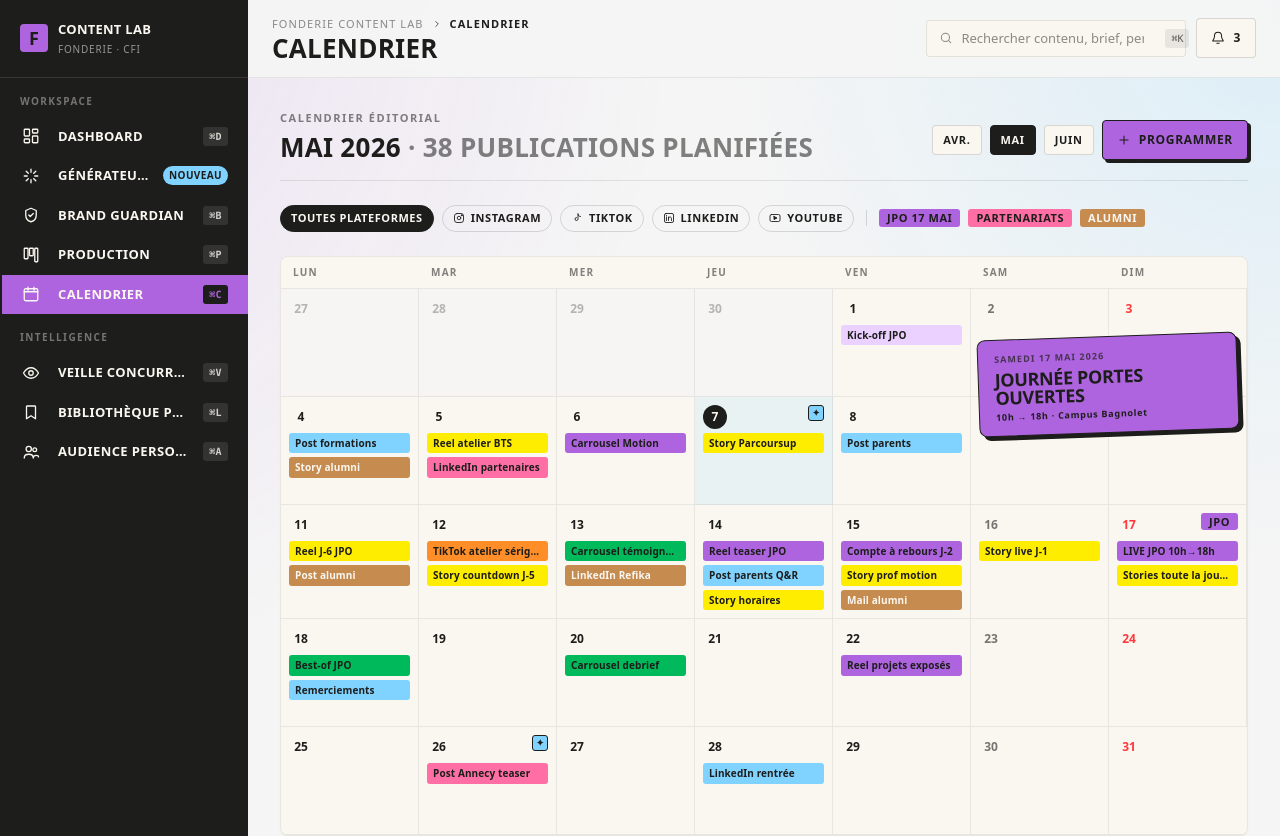
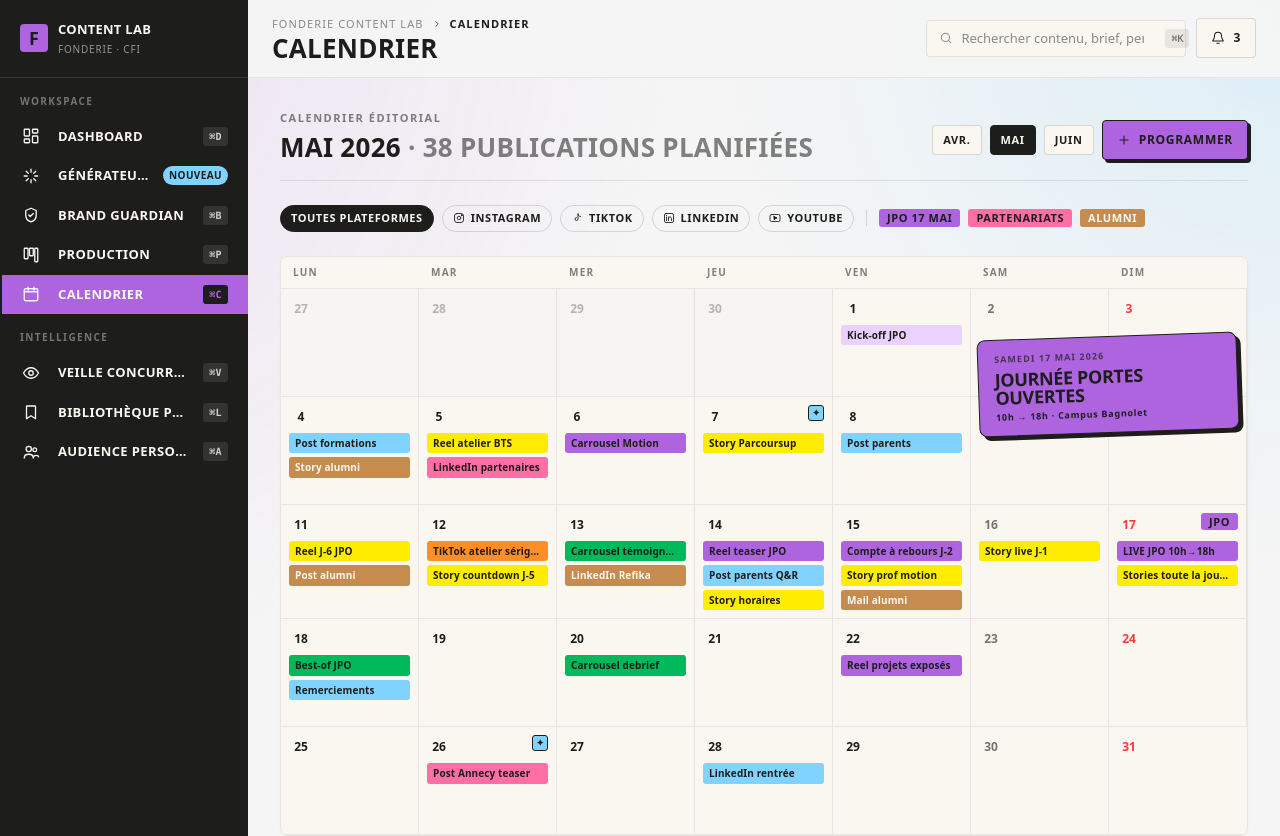
Before and after one commit to Korkyzer/fonderie-content-lab, a Next.js app: page /calendar in a window 1280 px wide. Shown: the top 836 px of the page. Built offline with nearby package versions, Linux system fonts and the light colour scheme; no server answers; the database is empty; a web font is replaced by a local one.

Commit message:
fix(calendar): compute today highlight [KOR-770] [M8]

```diff
--- a/components/screens/calendar/calendar-view.tsx
+++ b/components/screens/calendar/calendar-view.tsx
@@ -74,6 +74,14 @@ function getMondayIndex(date: Date) {
   return (getDay(date) + 6) % 7;
 }
 
+function isSameCalendarDay(left: Date, right: Date) {
+  return (
+    left.getFullYear() === right.getFullYear() &&
+    left.getMonth() === right.getMonth() &&
+    left.getDate() === right.getDate()
+  );
+}
+
 export function CalendarView({
   campaignEvents,
   scheduledCount,
@@ -82,6 +90,7 @@ export function CalendarView({
     () => new Date(MONTH_YEAR, MONTH_INDEX, 1),
     [],
   );
+  const today = useMemo(() => new Date(), []);
   const [cursor, setCursor] = useState<Date>(baseDate);
   const [channel, setChannel] = useState<CalendarChannel | "Toutes">("Toutes");
   const [selectedEntry, setSelectedEntry] = useState<CalendarEntry | null>(null);
@@ -225,8 +234,7 @@ export function CalendarView({
               const isPad = cell.type === "pad";
               const isJpo =
                 !isPad && isReferenceMonth && cell.num === 17;
-              const isToday =
-                !isPad && isReferenceMonth && cell.num === 7;
+              const isToday = !isPad && isSameCalendarDay(cell.date, today);
               const aiText = !isPad ? aiByDay.get(cell.num) : undefined;
               const entries = !isPad ? entriesByDay.get(cell.num) ?? [] : [];
 
```
